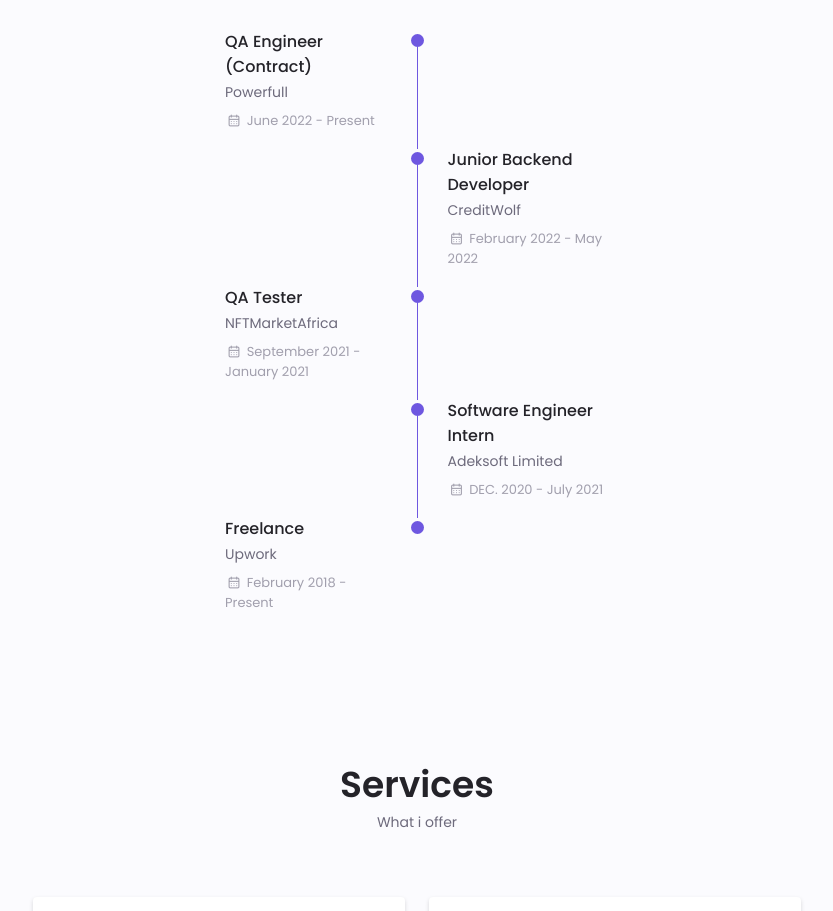
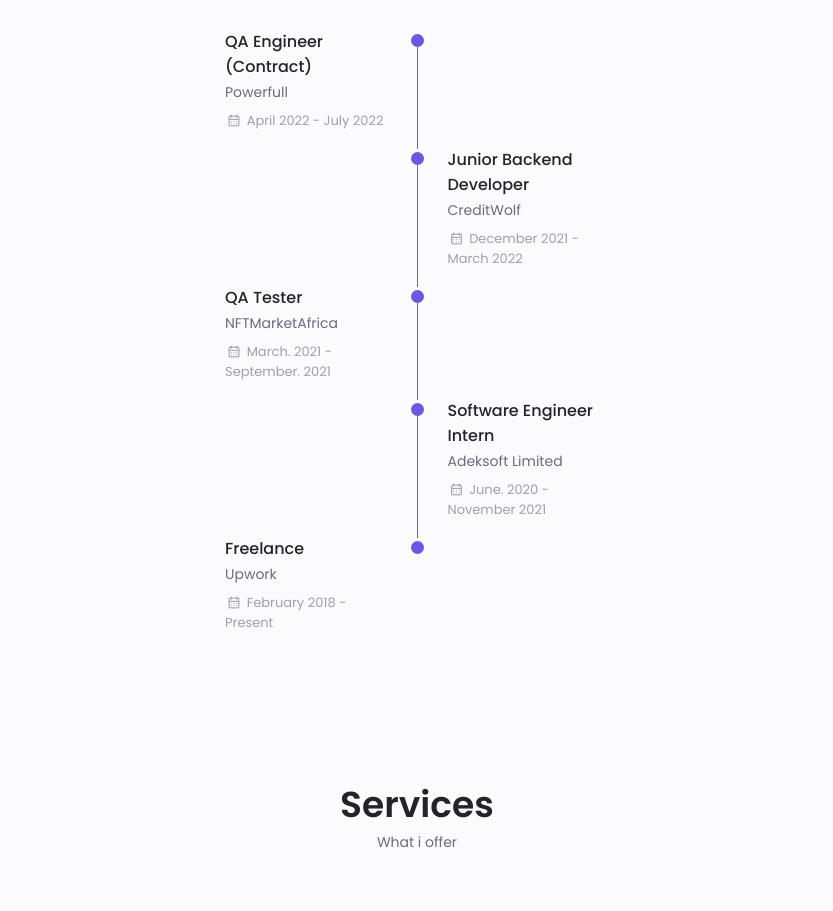
Before and after one commit to GenerousDev/Portfolio, a plain HTML site: page index.html in a window 1280 px wide. Shown: the part 2019-2930 px from the top of the page, without its empty margins (223-1056 px from the left). Drawn offline with nearby package versions, Linux system fonts and the light colour scheme.

Commit message:
Update index.html

```diff
--- a/index.html
+++ b/index.html
@@ -488,7 +488,7 @@
                   <span class="qualification-subtitle"> Powerfull </span>
                   <div class="qualification-calender">
                     <i class="uil uil-calendar-alt"></i>
-                    June 2022 - Present
+                    April 2022 - July 2022
                   </div>
                 </div>
 
@@ -511,7 +511,7 @@
                   <span class="qualification-subtitle"> CreditWolf </span>
                   <div class="qualification-calender">
                     <i class="uil uil-calendar-alt"></i>
-                    February 2022 - May 2022
+                    December 2021 - March 2022
                   </div>
                 </div>
               </div>
@@ -523,7 +523,7 @@
                   <span class="qualification-subtitle"> NFTMarketAfrica </span>
                   <div class="qualification-calender">
                     <i class="uil uil-calendar-alt"></i>
-                    September 2021 - January 2021
+                      March. 2021 - September. 2021
                   </div>
                 </div>
 
@@ -545,7 +545,7 @@
                   <span class="qualification-subtitle"> Adeksoft Limited </span>
                   <div class="qualification-calender">
                     <i class="uil uil-calendar-alt"></i>
-                    DEC. 2020 - July 2021
+                    June. 2020 - November 2021
                   </div>
                 </div>
               </div>
```
